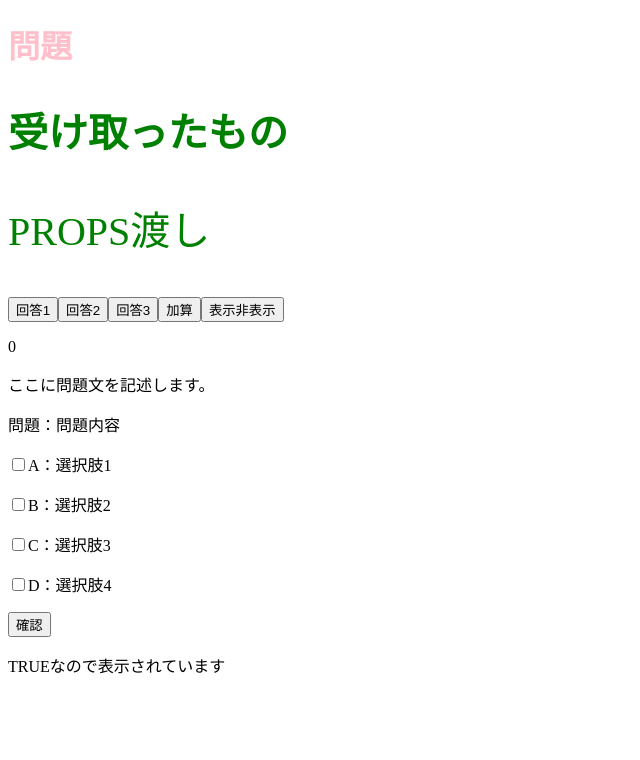
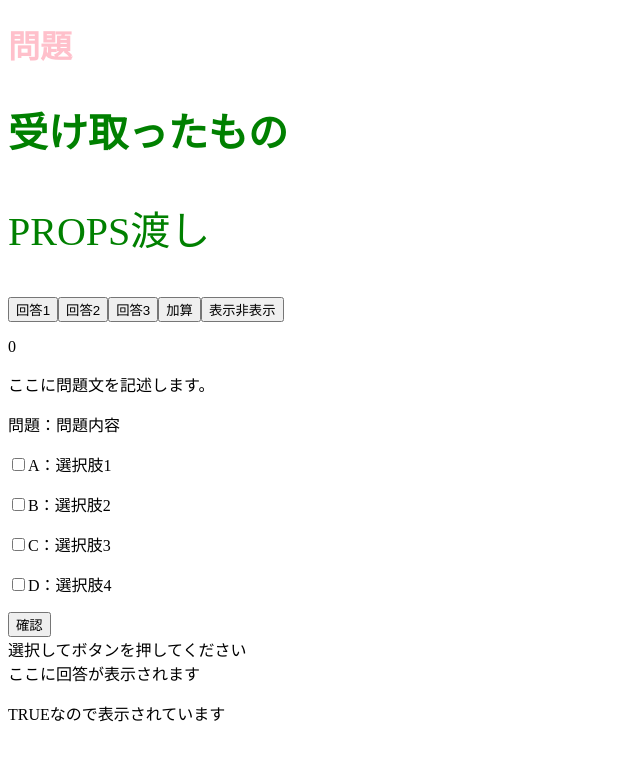
Before and after one commit to tatsuki-iketsu/practice_exam_react, a React (Create React App) app: page / in a window 1280 px wide. Shown: the top 760 px of the page, without its empty margins (0-640 px from the left). Built offline with nearby package versions, Linux system fonts and the light colour scheme.

Commit message:
回答表示

```diff
--- a/src/components/ExamSet.jsx
+++ b/src/components/ExamSet.jsx
@@ -1,10 +1,14 @@
 import React from "react";
-import Data from '../exam/exam.json'
+import Data from '../exam/exam.json';
+import { useState } from 'react';
+
 const NO_SELECTED = "回答が選択されていません"
 
 const ExamDisplay = () =>{
+  const [ansDisplay,setAnsDisplay] = useState("選択してボタンを押してください");
+  const [trueOrFalseDisplay,settrueOrFalseDisplay] = useState("ここに回答が表示されます");
 
-    // 問題と回答のセット
+  // 問題と回答のセット
     const examData = Data;
 
     // 回答取得
@@ -33,9 +37,11 @@ const ExamDisplay = () =>{
     };
 
     // 複数回答の表示
-    const selectedAnserGet = (selectedChecks) => {
+    const selectedAnserGet = (selectedChecks,setExam) => {
       // 選択した回答を格納する配列
       const selectedAns = []
+      // 正しい回答を格納する配列
+      const answers = []
 
       // querySelectorAllから選択した回答の文字列連結し配列に格納
       if(selectedChecks.length == 0 ){
@@ -47,7 +53,24 @@ const ExamDisplay = () =>{
           selectedAns.push(check.value)
               ))}
 
-        return `選択した回答：${selectedAns}`;
+              setExam.selectAnswers.map((selectAnswer) => {
+                if(selectAnswer.correctAnswer){
+                  answers.push(selectAnswer.item);
+                }
+              } );
+
+              setAnsDisplay(`正しい回答：${answers}/選択した回答：${selectedAns}`);
+              if(answers.toString() == selectedAns.toString()){
+                settrueOrFalseDisplay("正解！！");
+                // alert(`正しい回答：${answers}`);
+                // alert(`選択した回答：${selectedAns.toString()}`) ;
+                // alert(`正解！`);
+                }else{
+                  settrueOrFalseDisplay("残念…");
+                  // alert(`正しい回答：${answers}`);
+                  // alert(`選択した回答：${selectedAns.toString()}`) ;
+                  // alert(`誤り！`);
+              }
 
     };
 
@@ -56,9 +79,9 @@ const ExamDisplay = () =>{
         let checks = document.querySelectorAll(
             `input[name=${name}]:checked`
           );
-          alert(`${selectedAnserGet(checks)}`);
-          // 回答取得確認用
-          alert(`${correctAnswerSetCreate(setExam)}`);
+          selectedAnserGet(checks,setExam);
+          // // 回答取得確認用
+          // alert(`${correctAnswerSetCreate(setExam)}`);
     };
     console.log(examData);
     console.log(examData.setExams[0].setitem);
@@ -93,6 +116,8 @@ const ExamDisplay = () =>{
       </form>
       <button onClick={()=>selectedCheck(examData.setExams[0],examData.setExams[0].setItem)}>確認</button>
     </div>
+    <div>{ansDisplay}</div>
+    <div>{trueOrFalseDisplay}</div>
 
     </>
 );
```
